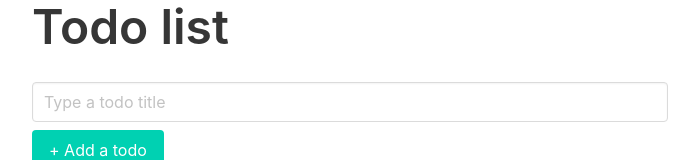
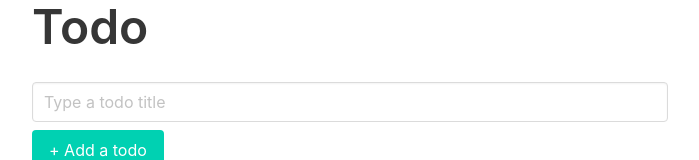
Before and after one commit to yurimikushov/react-redux-todo, a React (Create React App) app: page / in a window 1280 px wide. Shown: the top 160 px of the page, without its empty margins (290-989 px from the left). Built offline with nearby package versions, Linux system fonts and the light colour scheme; no server answers.

Commit message:
chore: changed app title

```diff
--- a/src/components/TodoHeader.jsx
+++ b/src/components/TodoHeader.jsx
@@ -1,7 +1,7 @@
 import React from 'react'
 
 const TodoHeader = () => (
-  <header className='todo-header title is-1'>Todo list</header>
+  <header className='todo-header title is-1'>Todo</header>
 )
 
 export default TodoHeader
```
